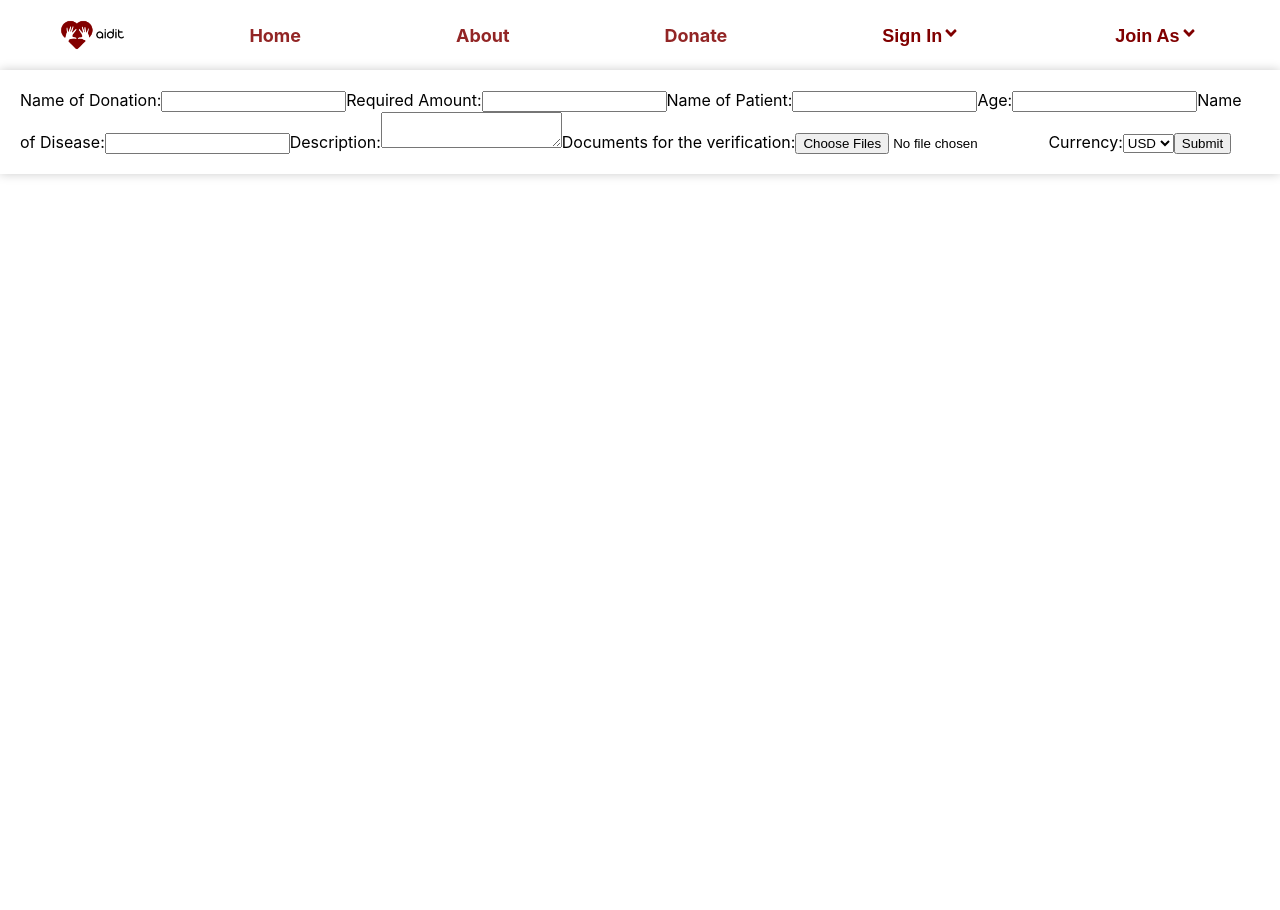
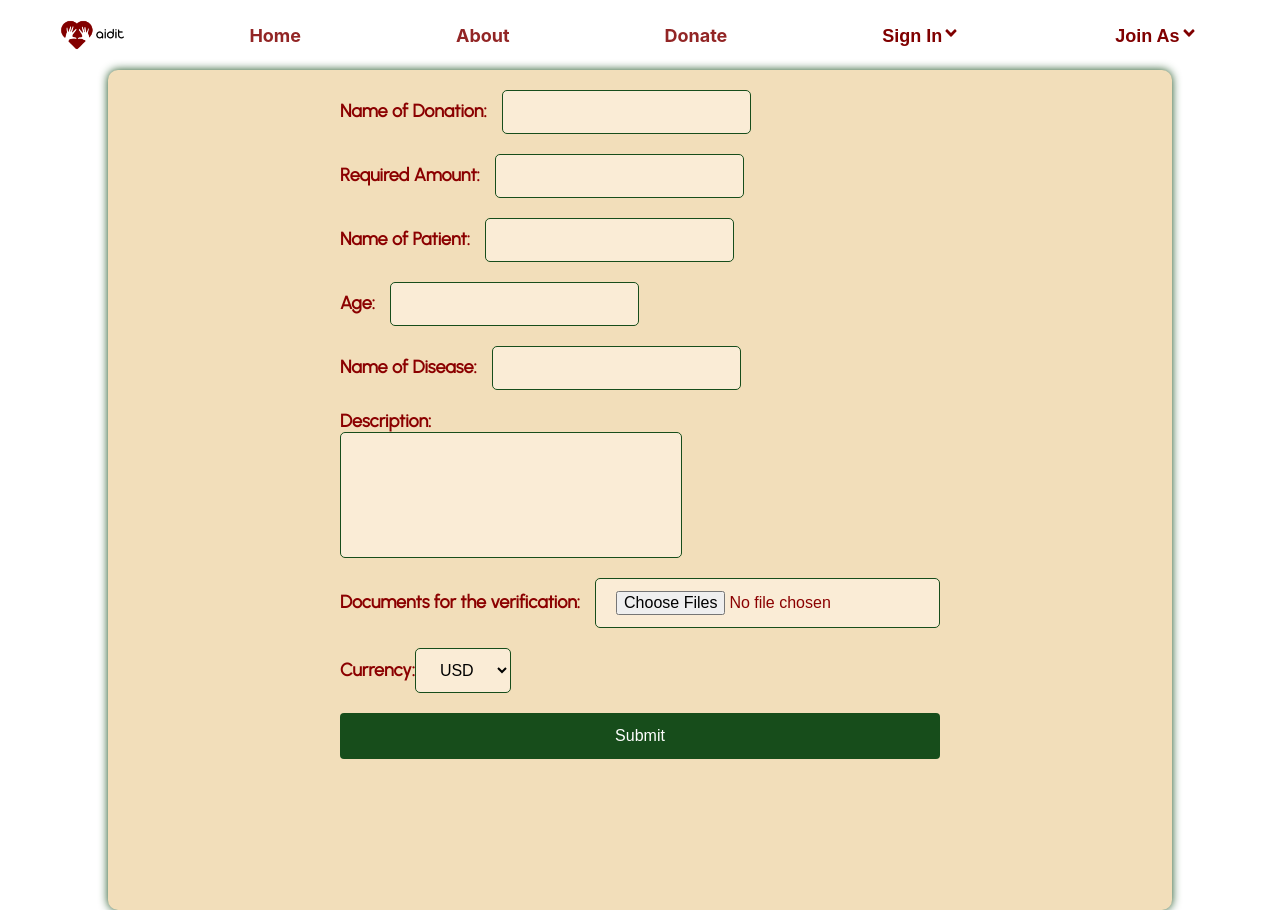
Before and after one commit to AIDIT-A-Humanitarian-Cause/Aidit_Hackathon, a React (Create React App) app in the folder client/: page /createDonation in a window 1280 px wide. Before the commit the page ends 800 px from the top, so only its background shows below. Built offline with nearby package versions, Linux system fonts and the light colour scheme.

Commit message:
add:donationPage

```diff
--- a/client/src/home/DonationPage.js
+++ b/client/src/home/DonationPage.js
@@ -2,40 +2,104 @@ import React, { useState } from "react";
 import Navbar from "../components/NavBar";
 import styled from "styled-components";
 import axios from "../api/axios";
+import { useNavigate } from "react-router-dom";
 const FormContainer = styled.div`
+  width: 80%;
+  height: 100vh;
+  margin: 0 auto;
+  padding: 20px;
+  box-shadow: 0px 0px 10px 0px #174d1b;
+  border-radius: 10px;
+  font-family: "Urbanist";
+  background-color: #f2deba;
+`;
+
+const Form = styled.form`
   display: flex;
   flex-direction: column;
   align-items: center;
-  padding: 20px;
-  box-shadow: 0px 0px 10px 0px #ccc;
 `;
 
-const Label = styled.label``;
+const FormItem = styled.div`
+  display: flex;
+  flex-direction: column;
+  margin-bottom: 20px;
+`;
 
-const Input = styled.input``;
+const Label = styled.label`
+  font-size: 18px;
+  font-weight: 600;
+  margin-bottom: 10px;
+  color: darkred;
+`;
+
+const Input = styled.input`
+  padding: 12px 20px;
+  border: 1px solid #174d1b;
+  border-radius: 5px;
+  margin-bottom: 10px;
+  font-size: 16px;
+  margin-left: 15px;
+  background-color: #faecd6;
+`;
+
+const TextArea = styled.textarea`
+  padding: 12px 20px;
+  border: 1px solid #174d1b;
+  border-radius: 5px;
+  margin-bottom: 10px;
+  font-size: 16px;
+  resize: none;
+  width: 50%;
+  height: 100px;
+  background-color: #faecd6;
+`;
+
+const Select = styled.select`
+  padding: 12px 20px;
+  border: 1px solid #174d1b;
+  border-radius: 5px;
+  margin-bottom: 10px;
+  font-size: 16px;
+  background-color: #faecd6;
+`;
+
+const SubmitButton = styled.button`
+  background-color: #174d1b;
+  color: white;
+  padding: 14px 20px;
+  border: none;
+  border-radius: 4px;
+  cursor: pointer;
+  font-size: 16px;
+`;
+
 const DonationPage = () => {
-  const [formData, setFormData] = useState({
-    nameOfDonation: "",
-    requiredAmount: "",
-    nameOfPatient: "",
-    age: "",
-    nameOfCondition: "",
-    description: "",
-    documents: "",
-    currency: "",
-  });
-  const handleChange = (event) => {
-    setFormData({ ...formData, [event.target.name]: event.target.value });
-  };
+  const [nameOfDonation, setnameOfDonation] = useState("");
+  const [requiredAmount, setrequiredAmount] = useState("");
+  const [nameOfPateint, setnameOfPateint] = useState("");
+  const [age, setage] = useState("");
+  const [nameOfCondition, setnameOfCondition] = useState("");
+  const [description, setdescription] = useState("");
+  const [documents, setdocuments] = useState("");
+  const [currency, setcurrency] = useState("");
+  const navigate = useNavigate();
 
   const handleSubmit = async (event) => {
     event.preventDefault();
     try {
-      console.log(formData);
+      console.log(nameOfCondition, documents, currency);
       const response = await axios.post(
         "/donation",
         {
-          formData,
+          nameOfDonation,
+          requiredAmount,
+          nameOfCondition,
+          age,
+          nameOfPateint,
+          description,
+          documents,
+          currency,
         },
         {
           headers: {
@@ -43,8 +107,16 @@ const DonationPage = () => {
           },
         }
       );
-      console.log(response);
       console.log(response.status);
+      if (response.data.success) {
+        alert("Donation created successfully");
+        navigate("/success", {
+          state: {
+            desc: "Your Donation has been added successfully!",
+          },
+        });
+        window.location.reload();
+      }
     } catch (error) {
       console.error(error);
     }
@@ -54,93 +126,100 @@ const DonationPage = () => {
     <>
       <Navbar />
       <FormContainer>
-        <form onSubmit={handleSubmit}>
+        <Form onSubmit={handleSubmit}>
+          <FormItem>
             <Label>
               Name of Donation:
               <Input
                 type="text"
                 name="nameOfDonation"
-              value={formData.nameOfDonation}
-              onChange={handleChange}
+                value={nameOfDonation}
+                onChange={(e) => setnameOfDonation(e.target.value)}
                 required
               />
             </Label>
-          <label>
+            <Label>
               Required Amount:
-            <input
+              <Input
                 type="number"
                 name="requiredAmount"
-              value={formData.requiredAmount}
-              onChange={handleChange}
+                value={requiredAmount}
+                onChange={(e) => setrequiredAmount(e.target.value)}
                 required
               />
-          </label>
-          <label>
+            </Label>
+            <Label>
               Name of Patient:
-            <input
+              <Input
                 type="text"
                 name="nameOfPatient"
-              value={formData.nameOfPatient}
-              onChange={handleChange}
+                value={nameOfPateint}
+                onChange={(e) => setnameOfPateint(e.target.value)}
                 required
               />
-          </label>
-          <label>
+            </Label>
+            <Label>
               Age:
-            <input
+              <Input
                 type="number"
                 name="age"
-              value={formData.age}
-              onChange={handleChange}
+                value={age}
+                onChange={(e) => setage(e.target.value)}
                 required
               />
-          </label>
-          <label>
+            </Label>
+            <Label>
               Name of Disease:
-            <input
+              <Input
                 type="text"
                 name="nameOfCondition"
-              value={formData.nameOfCondition}
-              onChange={handleChange}
+                value={nameOfCondition}
+                onChange={(e) => setnameOfCondition(e.target.value)}
                 required
               />
-          </label>
-          <label>
+            </Label>
+            <Label
+              style={{
+                display: "flex",
+                flexDirection: "column",
+                alignItems: "flex-start",
+              }}
+            >
               Description:
-            <textarea
+              <TextArea
                 name="description"
-              value={formData.description}
-              onChange={handleChange}
+                value={description}
+                onChange={(e) => setdescription(e.target.value)}
                 required
               />
-          </label>
-          <label>
+            </Label>
+            <Label>
               Documents for the verification:
-            <input
+              <Input
                 type="file"
                 name="documents"
-              onChange={handleChange}
-              value={formData.documents}
+                value={documents}
+                onChange={(e) => setdocuments(e.target.value)}
                 multiple
                 required
               />
-          </label>
-          <label>
+            </Label>
+            <Label>
               Currency:
-            <select
+              <Select
                 name="currency"
-              value={formData.currency == null ? "usd" : formData.currency}
-              onChange={(e) =>
-                setFormData({ ...formData, currency: e.target.value })
-              }
+                value={currency}
+                onChange={(e) => setcurrency(e.target.value)}
                 required
               >
                 <option value="usd">USD</option>
                 <option value="nrs">NRS</option>
-            </select>
-          </label>
-          <button type="submit">Submit</button>
-        </form>
+              </Select>
+            </Label>
+
+            <SubmitButton type="submit">Submit</SubmitButton>
+          </FormItem>
+        </Form>
       </FormContainer>
     </>
   );
```
Lines whose indentation alone changed are shown as unchanged.
